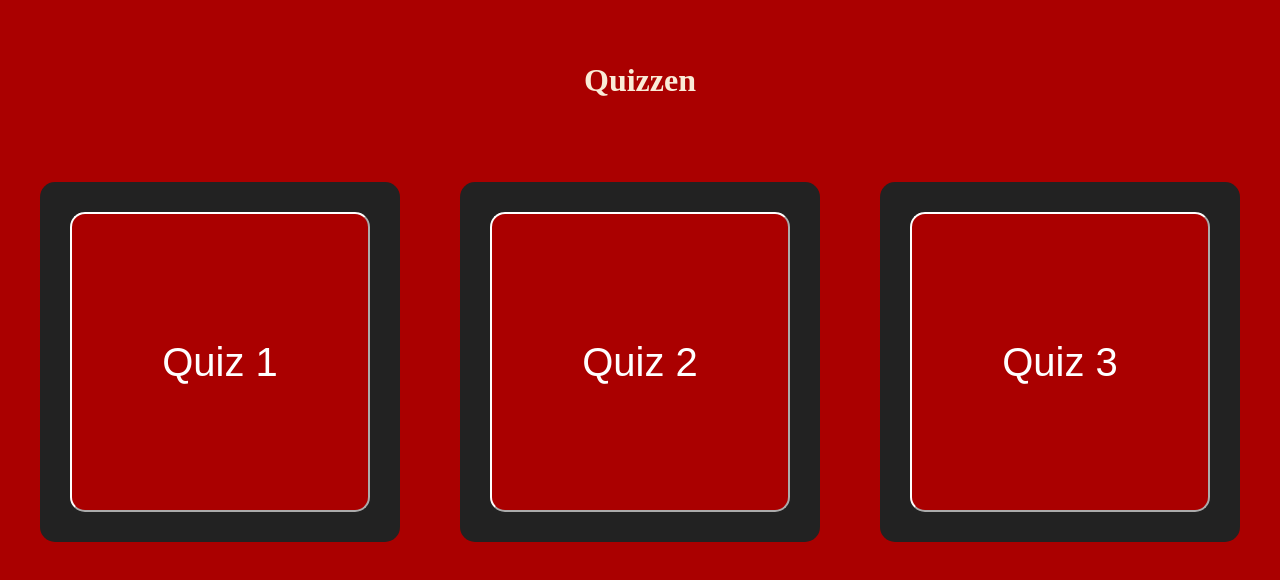
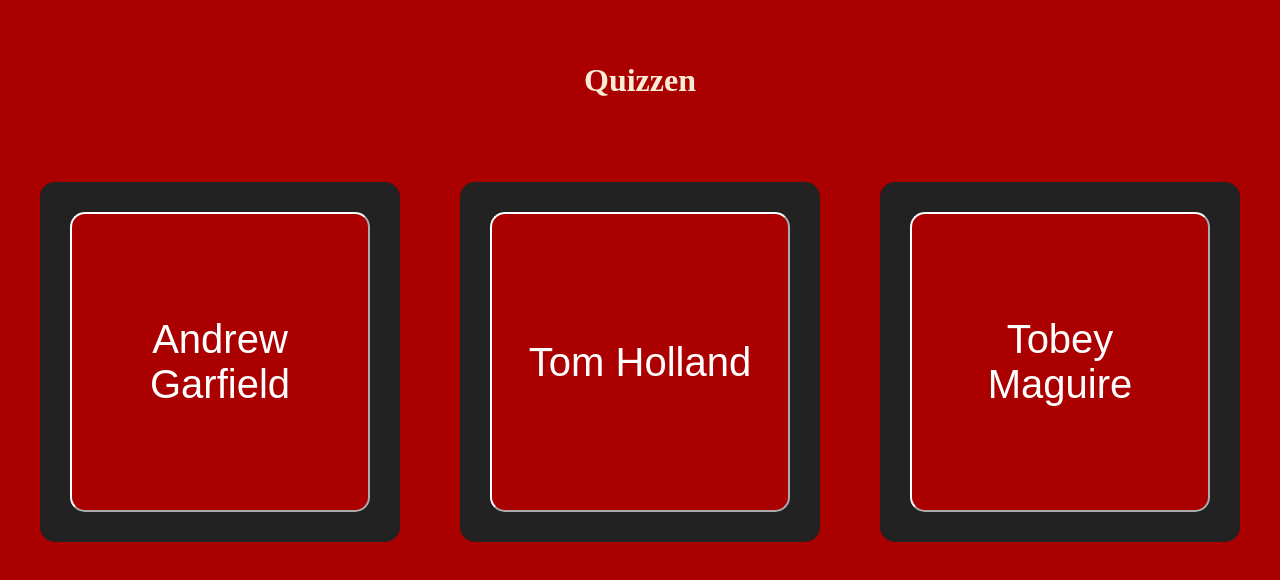
Before and after one commit to Sebastiaanmab/Quiz, a plain HTML site: page Quiz/index.html in a window 1280 px wide. Shown: the part 804-1384 px from the top of the page. Drawn offline with Linux system fonts and the light colour scheme.

Commit message:
Update index.html

```diff
--- a/Quiz/index.html
+++ b/Quiz/index.html
@@ -28,15 +28,15 @@
   <div class="kopje"><h1>Quizzen</h1></div>
 <div class="container">
     <div class="div1">
-      <div class="div2"><a href="src/html/Quiz1.html"><button id="button1">Quiz 1</button></a>
+      <div class="div2"><a href="src/html/Quiz1.html"><button id="button1"> Andrew Garfield </button></a>
       </div>
     </div>
     <div class="div1">
-      <div class="div2"><a href="src/html/Quiz2.html"><button id="button1">Quiz 2</button></a>
+      <div class="div2"><a href="src/html/Quiz2.html"><button id="button1"> Tom Holland </button></a>
       </div>
     </div>
     <div class="div1">
-      <div class="div2"><a href="src/html/Quiz3.html"><button id="button1">Quiz 3</button></a>
+      <div class="div2"><a href="src/html/Quiz3.html"><button id="button1"> Tobey Maguire </button></a>
       </div>
     </div>
 </div>
```
